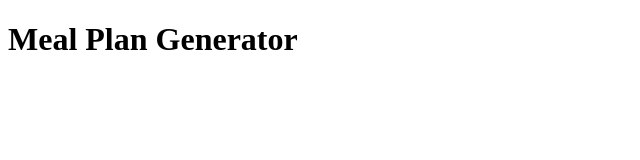
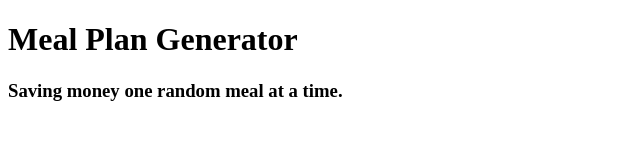
Before and after one commit to jeremyraby/meal_plan_generator, a plain HTML site: page index.html in a window 1280 px wide. Shown: the whole page, without its empty margins (0-640 px from the left). Drawn offline with Linux system fonts and the light colour scheme.

Commit message:
Updated the header element.

```diff
--- a/index.html
+++ b/index.html
@@ -9,6 +9,7 @@
 <body>
   <header>
     <h1>Meal Plan Generator</h1>
+    <h3>Saving money one random meal at a time.</h3>
   </header>
 </body>
 </html>
```
